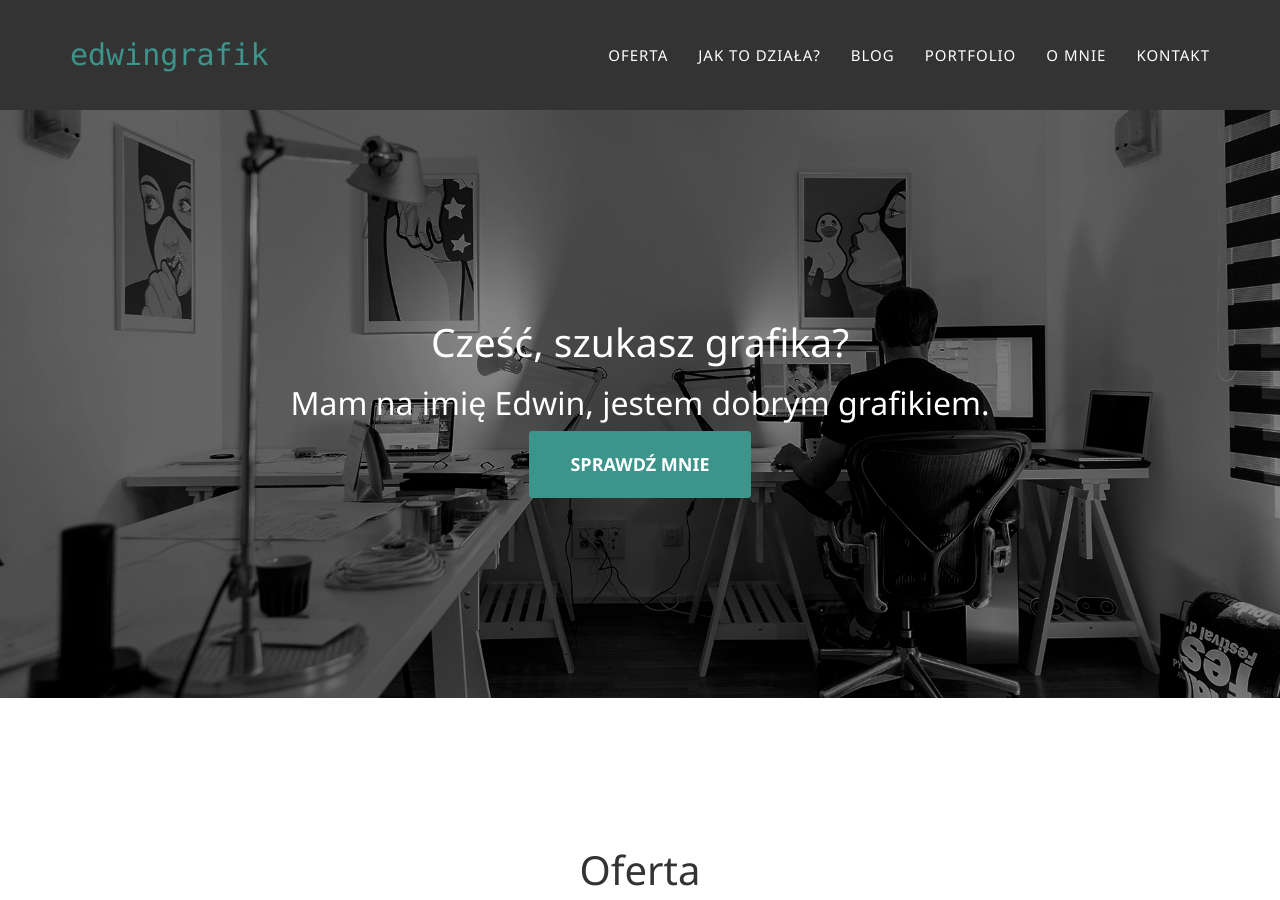
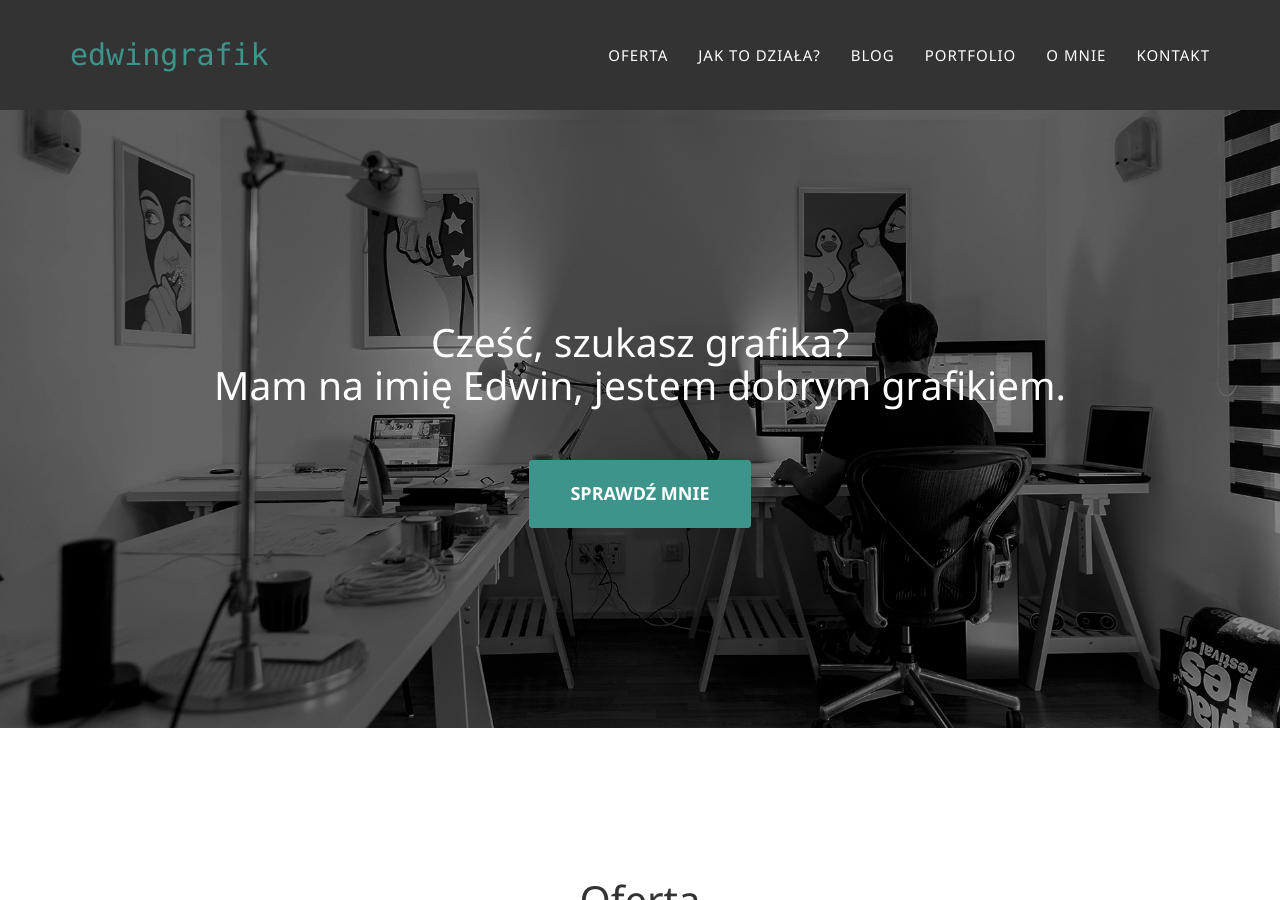
Before and after one commit to edwingrafik/edwingrafik.github.io, a Jekyll site: the page built from index.html, in a window 1280 px wide and 900 px high. Built offline with Jekyll 4.4.1, drawn with Linux system fonts in a browser that asks for light colours; some web fonts are replaced.

```diff
--- a/_includes/header.html
+++ b/_includes/header.html
@@ -25,8 +25,7 @@
 <header>
   <div class="container">
     <div class="intro-text">
-      <h1>Cześć, szukasz grafika?</h1>
-      <h2>Mam na imię Edwin, jestem dobrym grafikiem.</h2>
+      <h1>Cześć, szukasz grafika?<br>Mam na imię Edwin, jestem dobrym grafikiem.</h1><br><br>
       <div>
       <a href="#services" class="page-scroll btn btn-xl">Sprawdź mnie</a>
       </div>
```
